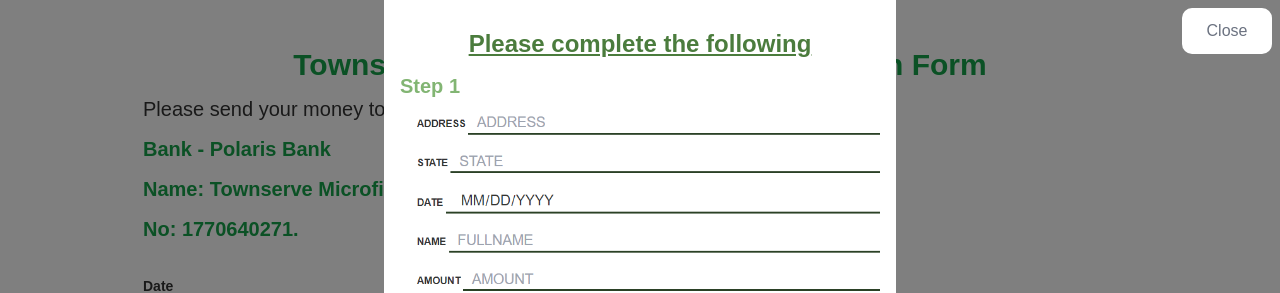
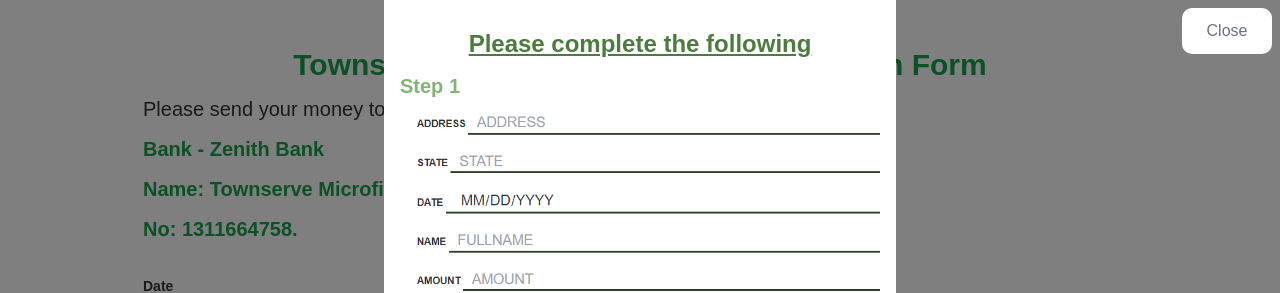
Before and after one commit to delightba/townserve, a React (Create React App) app: page /user/deposit-form in a window 1280 px wide. Shown: the top 293 px of the page. Built offline with nearby package versions, Linux system fonts and the light colour scheme; a web font is replaced by a local one.

Commit message:
updated the bank details of the Deposit form

```diff
--- a/src/Pages/Users/investment_deposit/DepositForm.jsx
+++ b/src/Pages/Users/investment_deposit/DepositForm.jsx
@@ -18,9 +18,9 @@
    <div>
     <h1 className='text-xl'>Please send your money to</h1>
     <ul className='my-3 flex flex-col gap-3 text-xl text-green-600 font-bold'>
-     <li>Bank - Polaris Bank</li>
+     <li>Bank - Zenith Bank</li>
      <li>Name: Townserve Microfinance Bank Limited</li>
-     <li>No: 1770640271.</li>
+     <li>No: 1311664758.</li>
     </ul>
    </div>
    <section >
```
